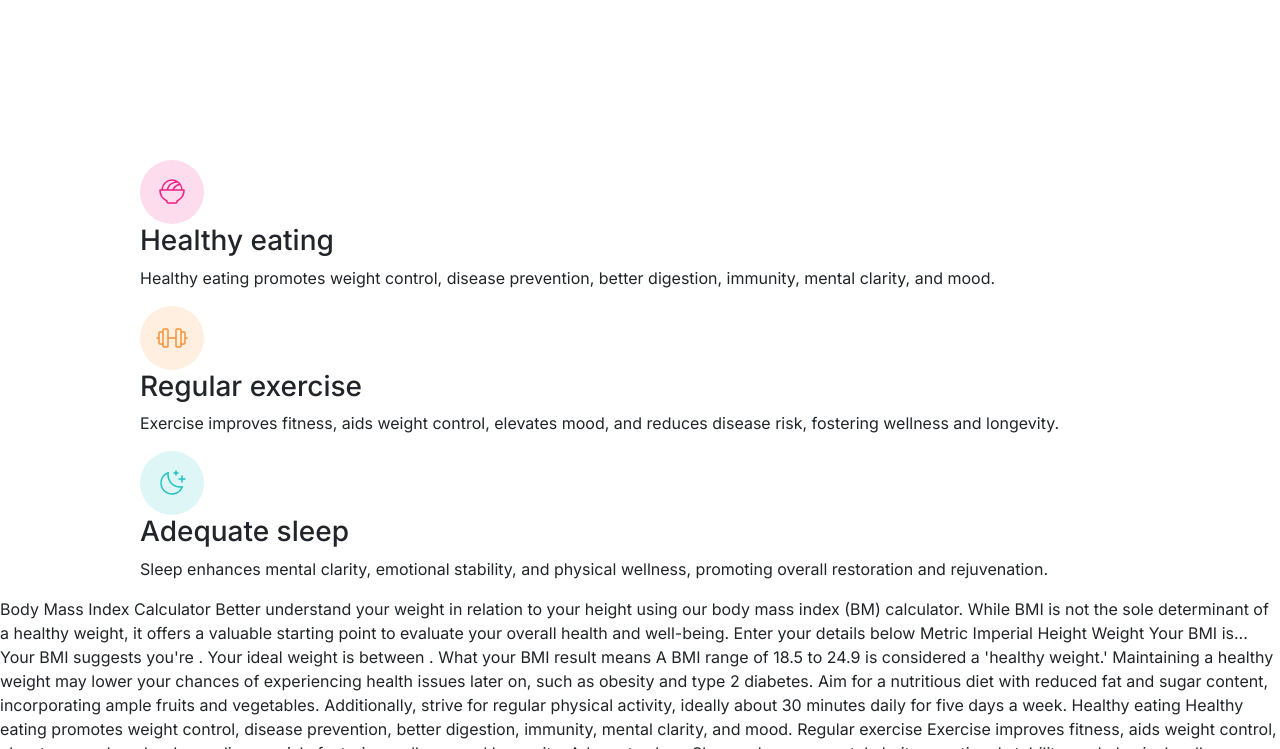
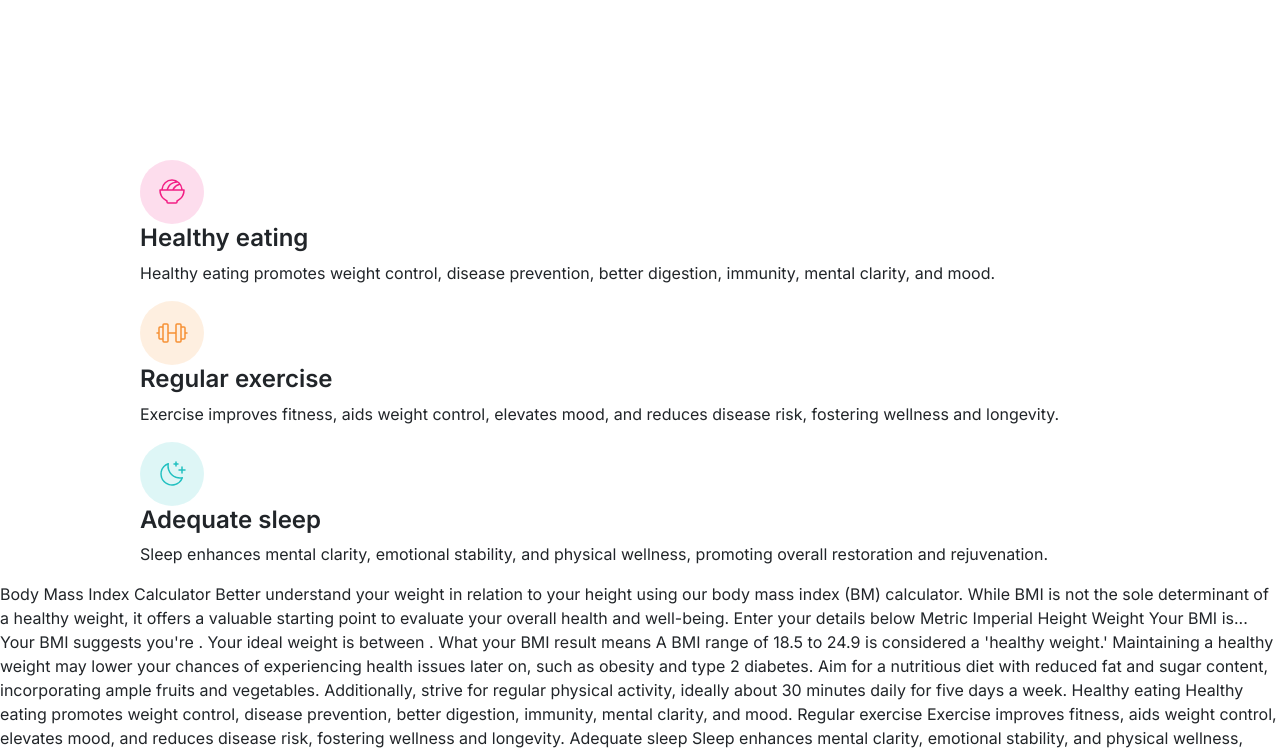
Before and after one commit to SrkiMax/Body-Mass-Index-calculator, a plain HTML site: page index.html in a window 1280 px wide. Shown: the part 1327-2076 px from the top of the page. Drawn offline with Linux system fonts and the light colour scheme.

Commit message:
deleting some lines

```diff
--- a/index.html
+++ b/index.html
@@ -37,7 +37,7 @@
           <h1 class="text-preset-1-semi-bold">Body Mass Index Calculator</h1>
           <p class="text-preset-6-regular under-title-text">Better understand your weight in relation to your height
             using our
-            body mass index (BM) calculator. While BMI is not the sole determinant
+            body mass index (BMI) calculator. While BMI is not the sole determinant
             of a healthy weight, it offers a valuable starting point to evaluate
             your overall health and well-being.</p>
         </div>
@@ -119,12 +119,13 @@
     </section>
 
     <section class="section3 container-fluid">
-      <div class="healthy-habits-div">
+      <div class="healthy-habits-wrapper">
         <div class="eating healthy-habits">
           <img src="assets/images/icon-eating.svg" alt="">
           <div class="title-and-text">
-            <h3>Healthy eating</h3>
-            <p>Healthy eating promotes weight control, disease prevention, better digestion,
+            <h3 class="text-preset-4-semi-bold">Healthy eating</h3>
+            <p class="text-preset-6-regular">Healthy eating promotes weight control, disease prevention, better
+              digestion,
               immunity, mental clarity, and mood.</p>
           </div>
         </div>
@@ -132,8 +133,9 @@
         <div class="exercise healthy-habits">
           <img src="assets/images/icon-exercise.svg" alt="">
           <div class="title-and-text">
-            <h3>Regular exercise</h3>
-            <p>Exercise improves fitness, aids weight control, elevates mood, and reduces disease
+            <h3 class="text-preset-4-semi-bold">Regular exercise</h3>
+            <p class="text-preset-6-regular">Exercise improves fitness, aids weight control, elevates mood, and reduces
+              disease
               risk, fostering wellness and longevity.</p>
           </div>
         </div>
@@ -141,8 +143,9 @@
         <div class="sleeping healthy-habits">
           <img src="assets/images/icon-sleep.svg" alt="">
           <div class="title-and-text">
-            <h3>Adequate sleep</h3>
-            <p>Sleep enhances mental clarity, emotional stability, and physical wellness, promoting
+            <h3 class="text-preset-4-semi-bold">Adequate sleep</h3>
+            <p class="text-preset-6-regular">Sleep enhances mental clarity, emotional stability, and physical wellness,
+              promoting
               overall restoration and rejuvenation.</p>
           </div>
         </div>
```
